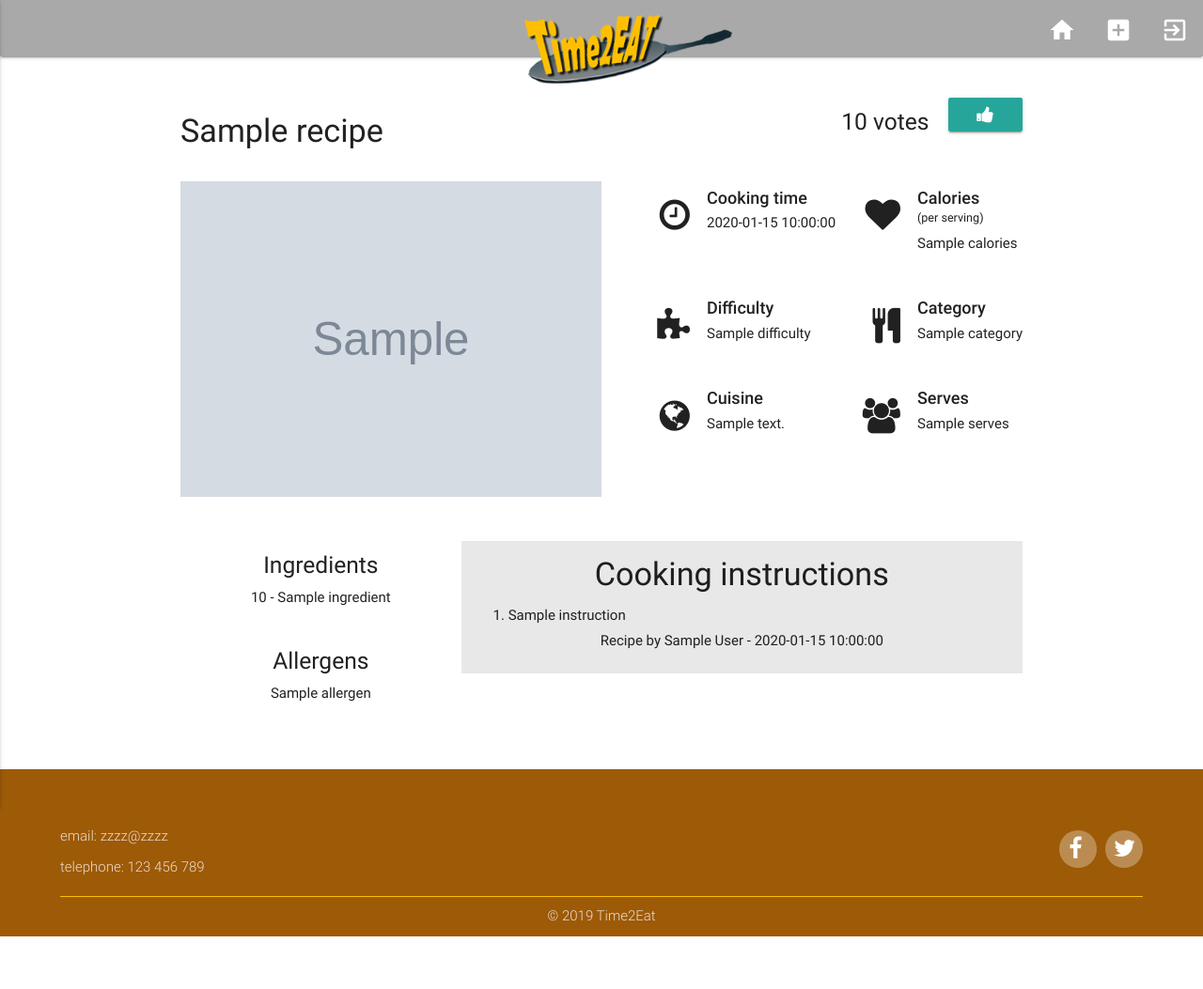
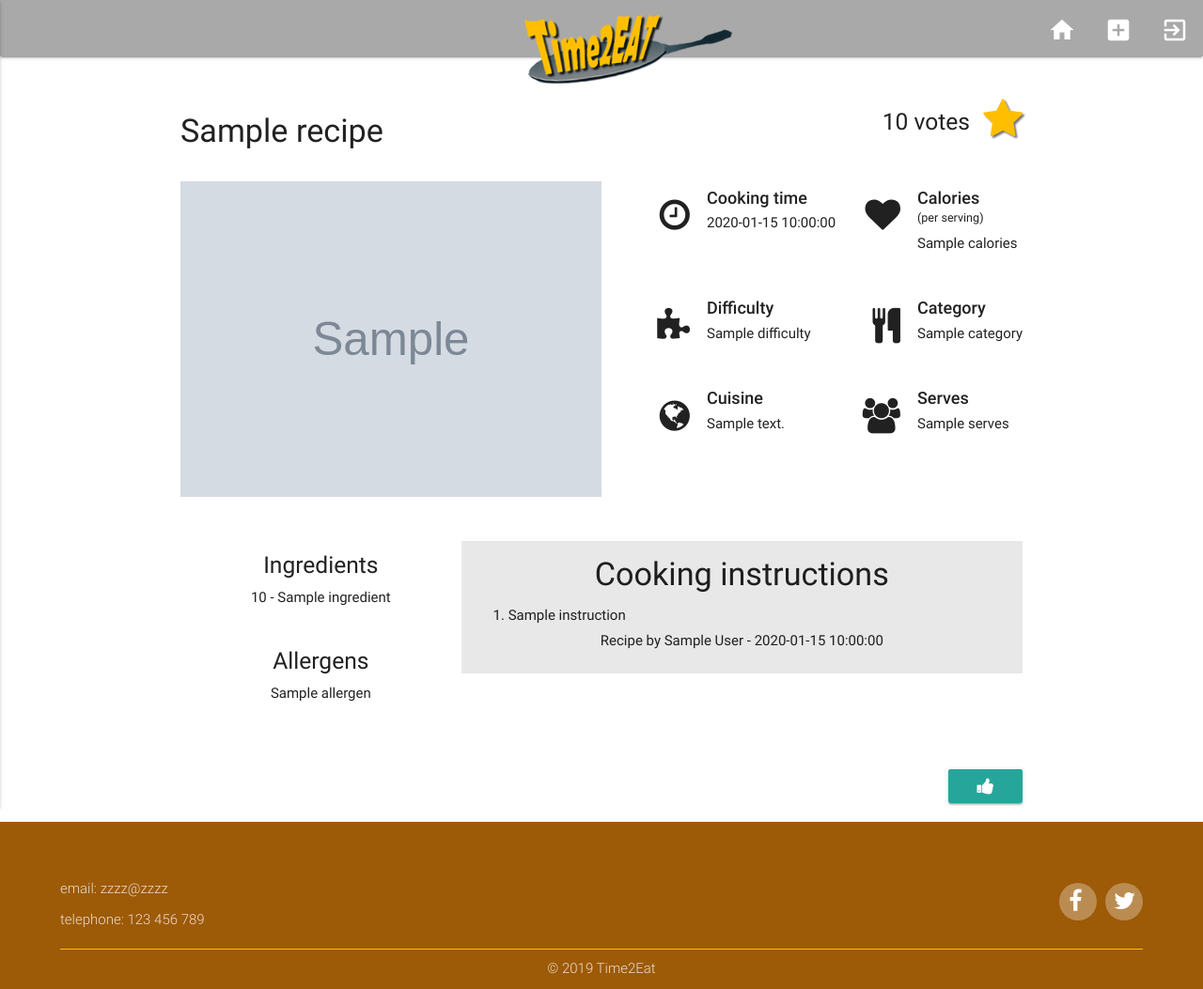
Before and after one commit to elenasacristan/CookBook, a Flask app: template templates/view_recipe.html in a window 1280 px wide. Shown: the whole page at 94% size. Before the commit the page ends 997 px from the top, so only its background shows below. Run offline with Flask 2, Linux system fonts and the light colour scheme; the template is opened without the code that fills it: most values are stand-ins (such as "Sample title", 1, 10 or a date in 2020); grey boxes marked "Sample" are stand-in pictures; some libraries are stand-ins or nearby versions.

Commit message:
votes button changed position in page

```diff
--- a/static/css/styles.css
+++ b/static/css/styles.css
@@ -226,6 +226,16 @@ hr {
   width: 100%;
 }
 
+.votes {
+  white-space: nowrap;
+}
+
+.fa-star {
+  font-size: 3em;
+  color: #ffbf00;
+  text-shadow: 2px 2px 2px #777777;
+}
+
 .button-like {
   margin-top: 10px;
 }
--- a/templates/view_recipe.html
+++ b/templates/view_recipe.html
@@ -3,22 +3,19 @@
 {% block content %}
 <div class="container">
     <div class="row">
-        <div class="col s12 m8">
+        <div class="col s12 m9">
             <h4>{{recipe.recipe_name}}</h4>
         </div>
-        {% if recipe.author != username %}
-        <div class="col offset-s7 s6 m4 right-align">
+        <div class="col offset-s9 s3 m3 right-align votes">
             <div class="row">
-                <div class="col m8 right-align">
+                <div class="col m9 right-align">
                     <h5>{{recipe.upvotes}} votes</h5>
                 </div>
-                <div class="col m4 right-align">
-                    <a href="{{url_for('vote', recipe_id=recipe._id)}}" class="btn waves-effect waves-light"><i
-                            class="fa fa-thumbs-up"></i></a>
+                <div class="col m3 right-align">
+                    <i class="fa fa-star"></i>
                 </div>
             </div>
         </div>
-        {% endif %}
     </div>
 
     <div class="row img-details">
@@ -153,6 +150,14 @@
             <a href="" class="btn waves-effect waves-light blue"><i class="fa fa-edit"></i></a>
         </div>
     </div>
+    {% else %}
+    <div class="row">
+        <div class="col s12 right-align">
+            <a href="{{url_for('vote', recipe_id=recipe._id)}}" class="btn waves-effect waves-light"><i
+                    class="fa fa-thumbs-up"></i></a>
+        </div>
+    </div>
+
     {% endif %}
 </div>
 
```
